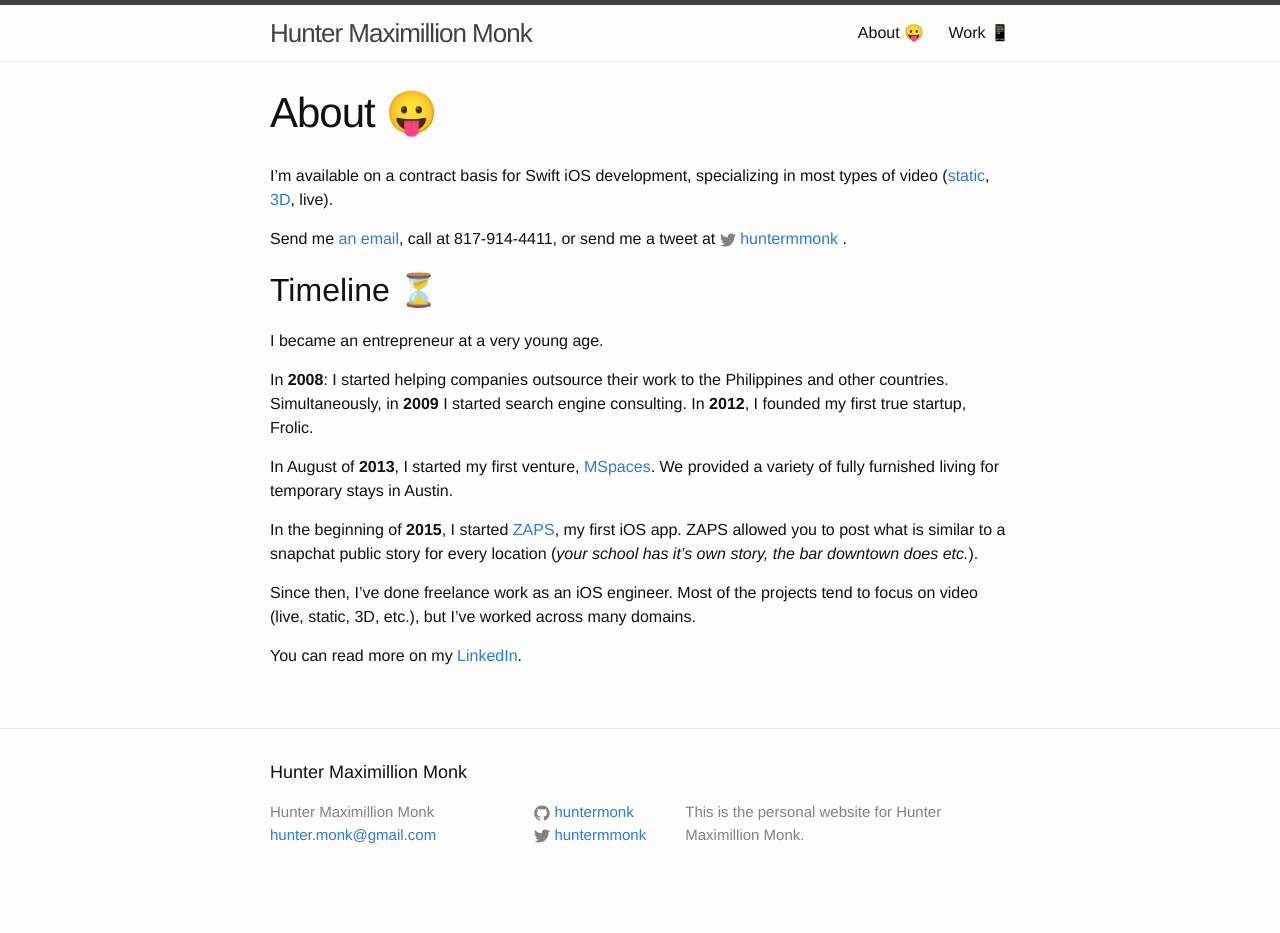
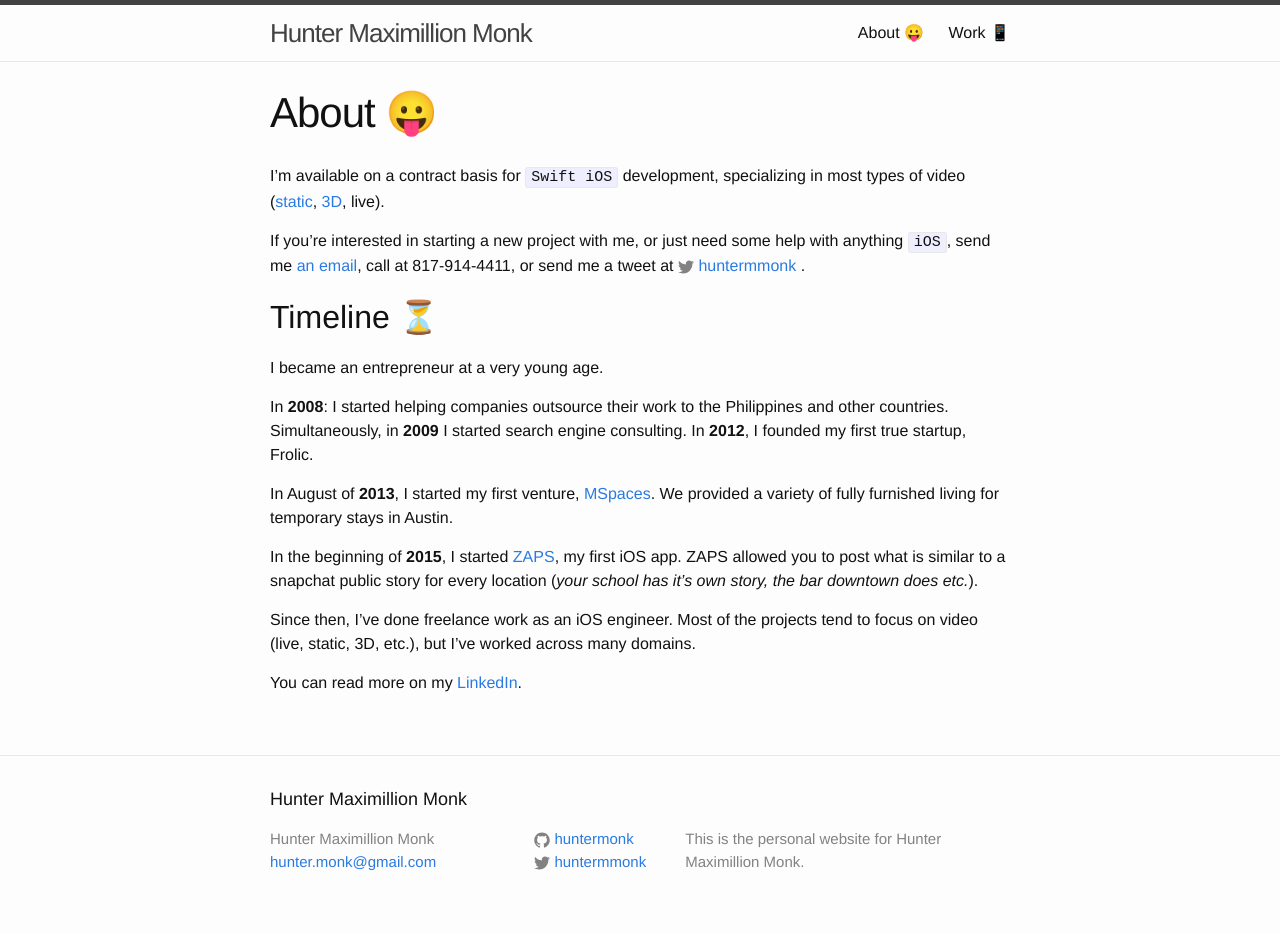
Before and after one commit to huntermonk/huntermonk.github.io, a Jekyll site: the page built from about.md, in a window 1280 px wide. Built offline with Jekyll 4.4.1, drawn with Linux system fonts in a browser that asks for light colours; before the commit the page ends 906 px from its top, so only the background shows below that.

Commit message:
Add more explicit call-to-action

```diff
--- a/about.md
+++ b/about.md
@@ -4,9 +4,9 @@
 permalink: /about/
 ---
 
-I'm available on a contract basis for Swift iOS development, specializing in most types of video ([static](http://www.zapsapp.com), [3D](http://www.zapsapp.com), live).
+I'm available on a contract basis for `Swift iOS` development, specializing in most types of video ([static](http://www.zapsapp.com), [3D](http://www.zapsapp.com), live).
 
-Send me [an email](mailto:hunter.monk@gmail.com), call at 817-914-4411, or send me a tweet at {% include icon-twitter.html username="huntermmonk" %}.
+If you're interested in starting a new project with me, or just need some help with anything `iOS`, send me [an email](mailto:hunter.monk@gmail.com), call at 817-914-4411, or send me a tweet at {% include icon-twitter.html username="huntermmonk" %}.
 
 Timeline ⏳
 ---
```
Also changed, not shown: work.md (+3 -1 lines).
